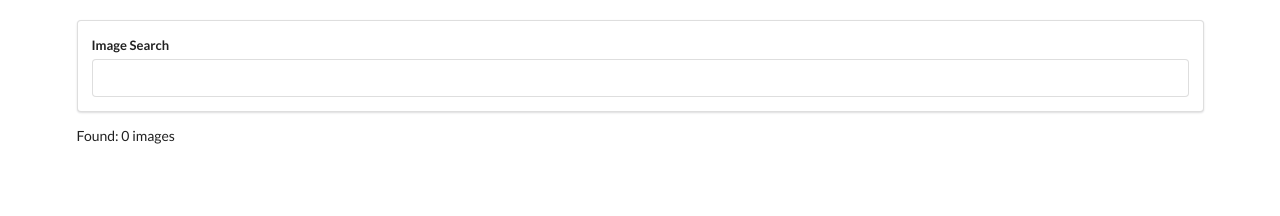
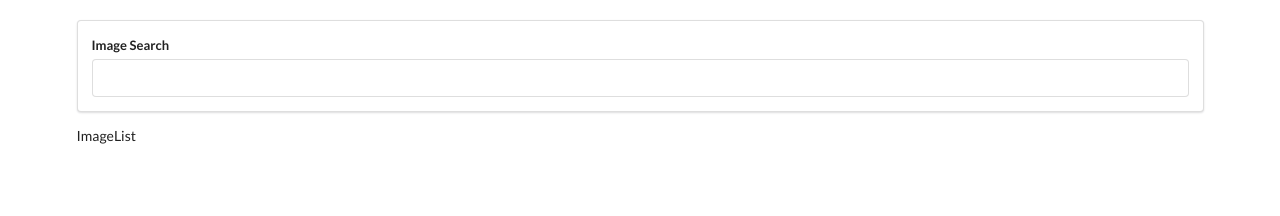
Before and after one commit to ClaytonDewey/pics, a React (Create React App) app: page / in a window 1280 px wide. Shown: the top 216 px of the page. Built offline with nearby package versions, Linux system fonts and the light colour scheme.

Commit message:
Pass images to ImageList

```diff
--- a/src/components/App.js
+++ b/src/components/App.js
@@ -1,6 +1,7 @@
 import React from "react";
 import unsplash from "../api/unsplash";
 import SearchBar from "./SearchBar";
+import ImageList from "./ImageList";
 
 class App extends React.Component {
     state = { images: [] };
@@ -17,7 +18,7 @@
         return (
             <div className="ui container" style={{ marginTop: "20px" }}>
                 <SearchBar onSubmit={this.onSearchSubmit} />
-                <p>Found: {this.state.images.length} images</p>
+                <ImageList images={this.state.images} />
             </div>
         );
     }
--- /dev/null
+++ b/src/components/ImageList.js
@@ -0,0 +1,8 @@
+import React from "react";
+
+const ImageList = ({ images }) => {
+    console.log(images);
+    return <div>ImageList</div>;
+};
+
+export default ImageList;
```
